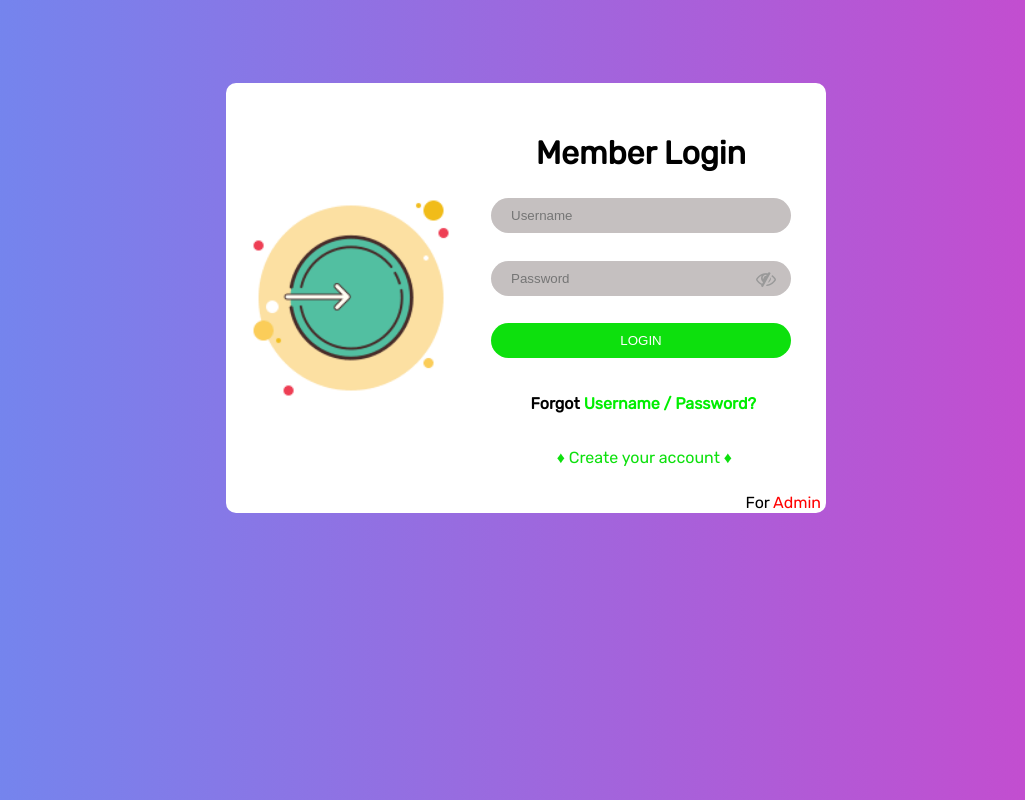
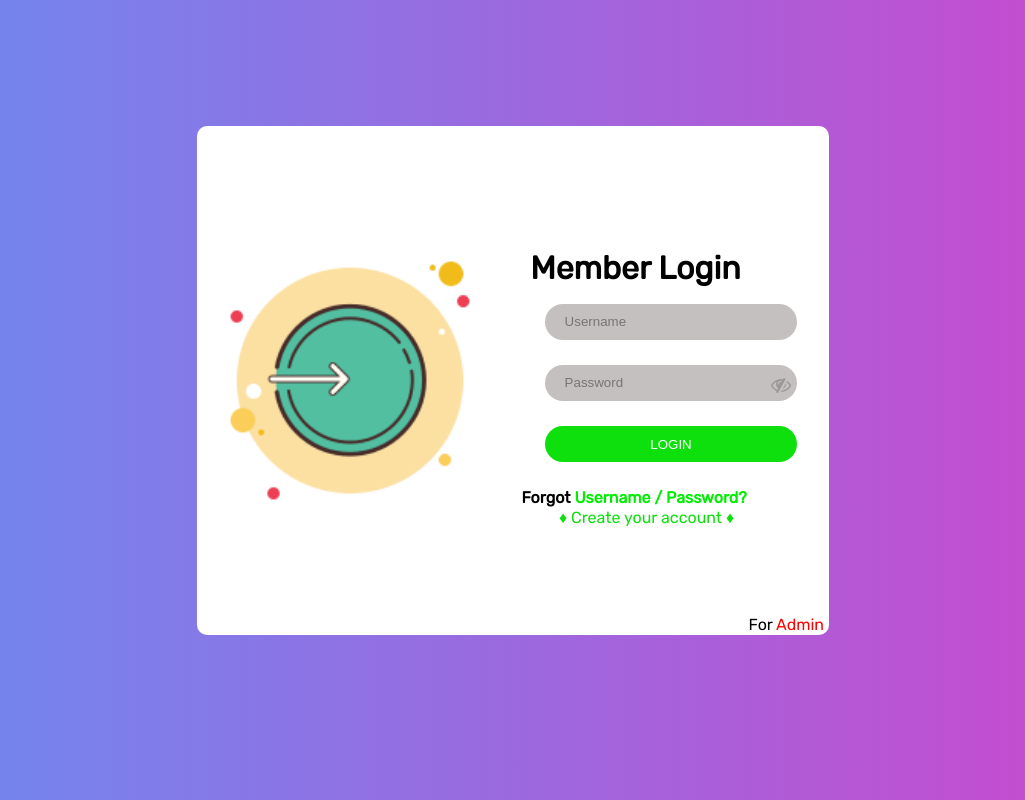
Before and after one commit to sonumahajan/Electronic-Web-Store, a PHP site: page / in a window 1280 px wide. Shown: the whole page, without its empty margins (127-1152 px from the left). Run offline with PHP 8.4, Linux system fonts and the light colour scheme.

Commit message:
making changes in login pages

```diff
--- a/index.php
+++ b/index.php
@@ -43,28 +43,28 @@ if(isset($_POST['go']))
         font-family: 'Rubik', sans-serif;
     }
     .box{
-        height:430px;
-        width:600px;
+        height:65%;
+        width:50%;
         background-color:white;
         position:relative;
-        top:75px;; left:345px;
+        top:15%; left:25%;
         border-radius: 10px;
     }
     .logo{
-        height:250px;
+        height:60%;
         position:absolute;
-        top:90px; left:0px;
+        top:20%; left:0px;
     }
     h1{
         position: absolute;
-        top:30px; right:80px;
+        top:20%; right:14%;
     }
     #email,#pass{
         position:absolute;
-        top:115px; right:35px;
-        height:35px;
-        width:300px;
-        border-radius:20px;
+        top:35%; right:5%;
+        height:7%;
+        width:40%;
+        border-radius:30px;
         border-style: none;
         background-color:rgb(197, 192, 192);
         padding:12px 20px;
@@ -74,17 +74,17 @@ if(isset($_POST['go']))
        border:solid rgb(13, 224, 13);
    }
    #pass{
-        top:178px; right:35px;
+        top:47%;
    }
    #pass:hover{
        border:solid rgb(13, 224, 13);
    }
    .login{
         position:absolute;
-        top:240px; right:35px;
-        height:35px;
-        width:300px;
-        border-radius:20px;
+        top:59%; right:5%;
+        height:7%;
+        width:40%;
+        border-radius:30px;
         border-style: none;
         background-color: rgb(13, 224, 13);
         color:white;
@@ -95,14 +95,14 @@ if(isset($_POST['go']))
    }
    .forgot{
     position:absolute;
-        top:290px; right:70px;
+        top:67%; right:13%;
    }
    #UP:hover{
        color:red;
    }
    .create{
-    position:absolute;
-        top:365px; right:94px;
+        position:absolute;
+        top:75%; right:15%;
         color:rgb(13, 224, 13);
         text-decoration: none;
    }
@@ -116,8 +116,8 @@ if(isset($_POST['go']))
    #admin a{color:red; text-decoration: none;}
    .eye{
        position:absolute;
-       right:50px;
-       top:186px;
+       right:6%;
+       top:49%;
        font-size:20px;
        color: #999;
        z-index:100;
```
Also changed, not shown: adhome.php (+4 -3 lines), adlogin.php (+20 -20 lines).
